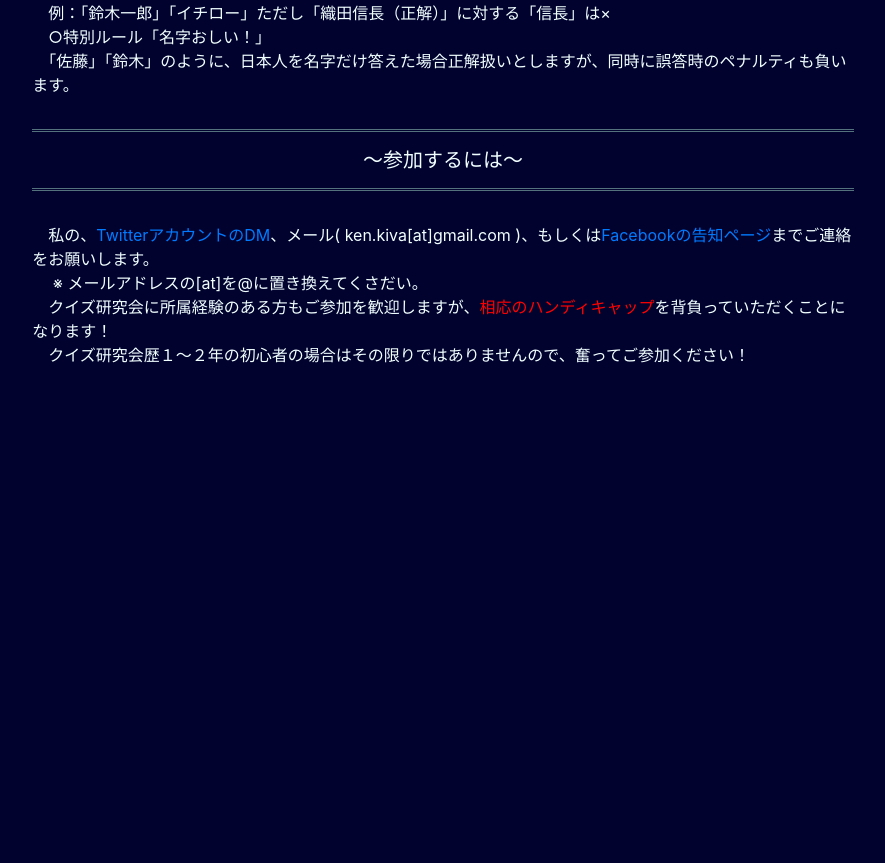
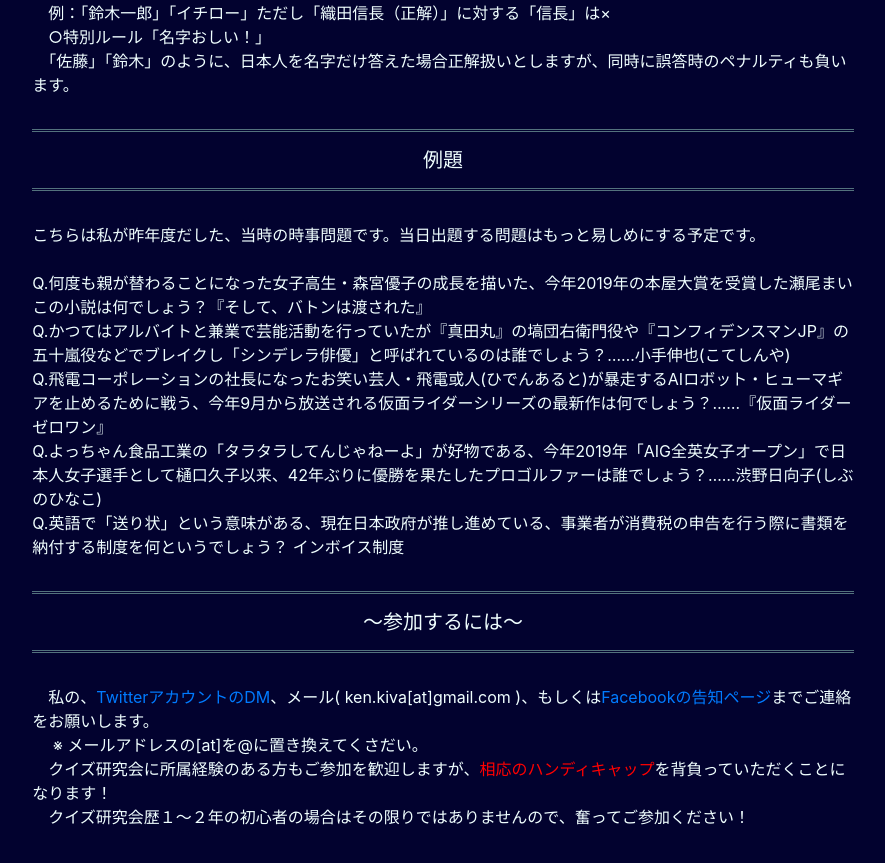
Before and after one commit to YSL0618/kufc20201224, a plain HTML site: page index.html in a window 1280 px wide. Shown: the part 2080-2943 px from the top of the page, without its empty margins (197-1082 px from the left). Before the commit the page ends 2527 px from the top, so only its background shows below. Drawn offline with nearby package versions, Linux system fonts and the light colour scheme.

Commit message:
例題追加

```diff
--- a/index.html
+++ b/index.html
@@ -111,6 +111,13 @@
     　例：「鈴木一郎」「イチロー」ただし「織田信長（正解）」に対する「信長」は×<br>
     　○特別ルール「名字おしい！」<br>
     　「佐藤」「鈴木」のように、日本人を名字だけ答えた場合正解扱いとしますが、同時に誤答時のペナルティも負います。 <br>
+  <h2>例題</h2>
+  <div>こちらは私が昨年度だした、当時の時事問題です。当日出題する問題はもっと易しめにする予定です。</div><br>
+  <div>Q.何度も親が替わることになった女子高生・森宮優子の成長を描いた、今年2019年の本屋大賞を受賞した瀬尾まいこの小説は何でしょう？『そして、バトンは渡された』
+  <div>Q.かつてはアルバイトと兼業で芸能活動を行っていたが『真田丸』の塙団右衛門役や『コンフィデンスマンJP』の五十嵐役などでブレイクし「シンデレラ俳優」と呼ばれているのは誰でしょう？……小手伸也(こてしんや)</div>
+  <div>Q.飛電コーポレーションの社長になったお笑い芸人・飛電或人(ひでんあると)が暴走するAIロボット・ヒューマギアを止めるために戦う、今年9月から放送される仮面ライダーシリーズの最新作は何でしょう？……『仮面ライダーゼロワン』</div>
+  <div>Q.よっちゃん食品工業の「タラタラしてんじゃねーよ」が好物である、今年2019年「AIG全英女子オープン」で日本人女子選手として樋口久子以来、42年ぶりに優勝を果たしたプロゴルファーは誰でしょう？……渋野日向子(しぶのひなこ)</div>
+  <div>Q.英語で「送り状」という意味がある、現在日本政府が推し進めている、事業者が消費税の申告を行う際に書類を納付する制度を何というでしょう？	インボイス制度</div>
   <h2>〜参加するには〜</h2>
     　私の、<a href="https://twitter.com/ysl0618kgsm">TwitterアカウントのDM</a>、メール( ken.kiva[at]gmail.com )、もしくは<a href="https://fb.me/e/1SLmSNqBh">Facebookの告知ページ</a>までご連絡をお願いします。<br>
     　 ※ メールアドレスの[at]を@に置き換えてくさだい。<br>
```
